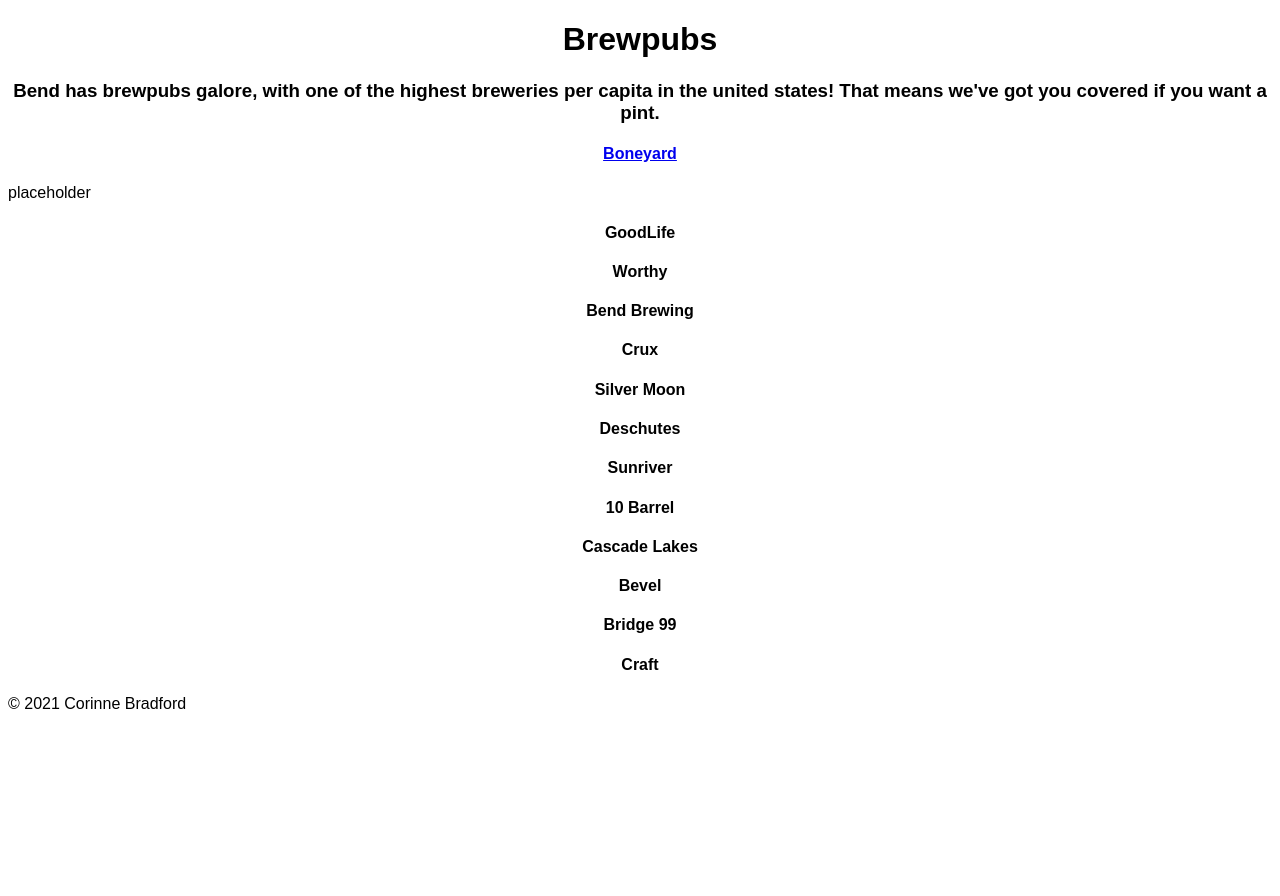
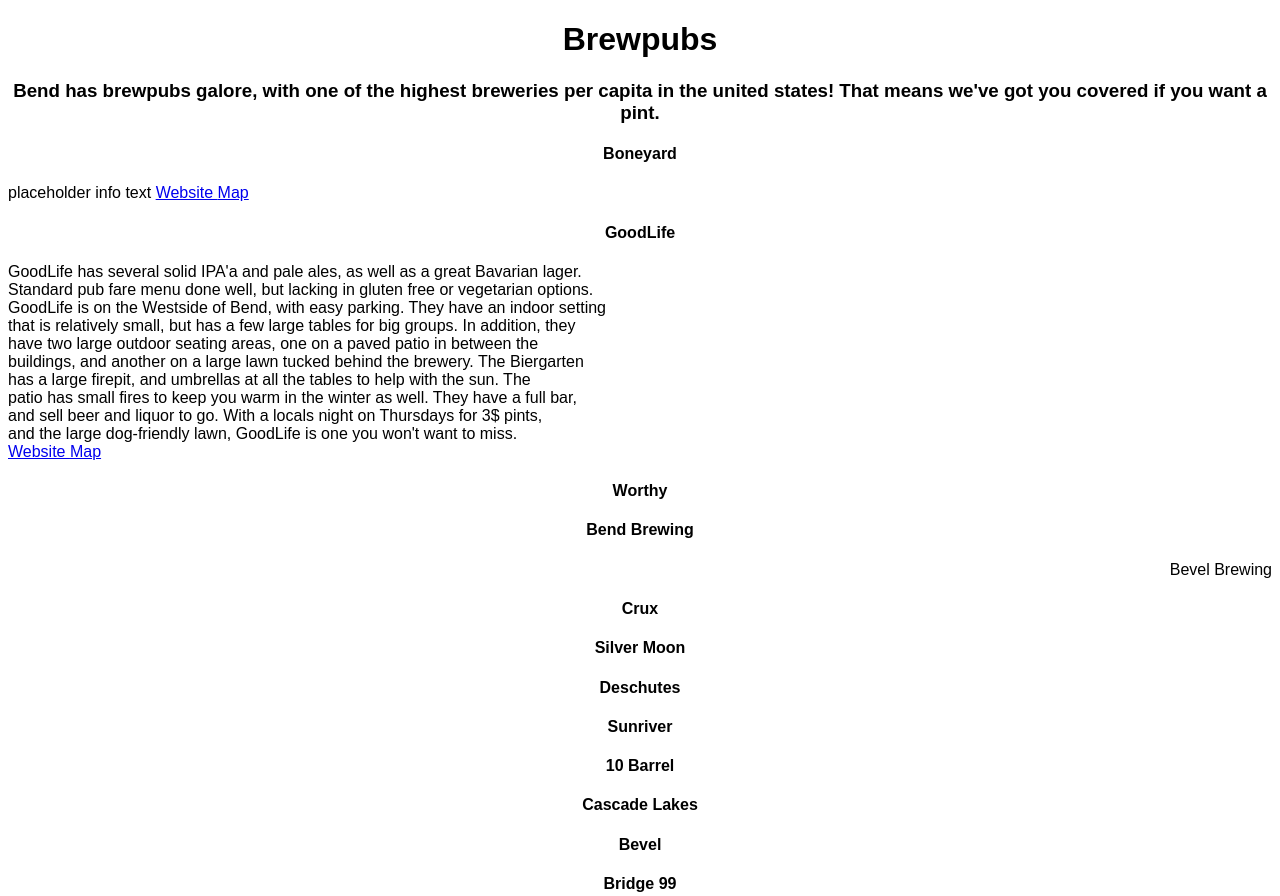
Before and after one commit to coribradford/local_recs_webapp, a Flask app: page /brewpubs in a window 1280 px wide. Shown: the part 54-950 px from the top of the page. Before the commit the page ends 763 px from the top, so only its background shows below. Run offline with Flask 2, Linux system fonts and the light colour scheme.

Commit message:
goodlife stubbed out

```diff
--- a/templates/brewpubs.html
+++ b/templates/brewpubs.html
@@ -9,24 +9,43 @@
     Bend has brewpubs galore, with one of the highest breweries per capita in the united states! That means we've got you covered if you want a pint.
 </h3>
 <div>
-    <a href="/">
-        <h4>
-            Boneyard
-        </h4>
-    </a>
+    <h4>
+        Boneyard
+    </h4>
     <p style="text-align: left">
-        placeholder
+        placeholder info text
+        <a href="https://boneyardbeer.com/">
+            Website
+        </a>
+        <a href="https://www.google.com/maps/place/Boneyard+Beer+Pub/@44.0690859,-121.3083882,17z/data=!3m1!4b1!4m5!3m4!1s0x54b8c99ea608f6e5:0x16660f31b7db893c!8m2!3d44.0690859!4d-121.3061995">
+            Map
+        </a>
     </p>
-
 </div>
 <div>
     <h4>
         GoodLife
     </h4>
-    <p style="text-align: right;">
-
+    <p style="text-align: left;">
+        GoodLife has several solid IPA'a and pale ales, as well as a great Bavarian lager. <br>
+        Standard pub fare menu done well, but lacking in gluten free or vegetarian options.<br>
+        GoodLife is on the Westside of Bend, with easy parking. They have an indoor setting<br>
+        that is relatively small, but has a few large tables for big groups. In addition, they <br>
+        have two large outdoor seating areas, one on a paved patio in between the <br>
+        buildings, and another on a large lawn tucked behind the brewery. The Biergarten<br>
+        has a large firepit, and umbrellas at all the tables to help with the sun. The<br>
+        patio has small fires to keep you warm in the winter as well. They have a full bar,<br>
+        and sell beer and liquor to go. With a locals night on Thursdays for 3$ pints, <br>
+        and the large dog-friendly lawn, GoodLife is one you won't want to miss.<br>
+        <a href="https://www.goodlifebrewing.com/">
+            Website
+        </a>
+        <a href="https://www.google.com/maps/place/GoodLife+Brewing+Company/@44.0508742,-121.3324614,17z/data=!3m1!4b1!4m5!3m4!1s0x54b8c7d5d2353e65:0xd82fbe83865c17bd!8m2!3d44.0512929!4d-121.3302774">
+            Map
+        </a>
     </p>
 </div>
+
 <div >
     <h4>
         Worthy
@@ -40,7 +59,7 @@
         Bend Brewing
     </h4>
     <p style="text-align: right;">
-
+        Bevel Brewing
     </p>
 </div>
 <div >
```
